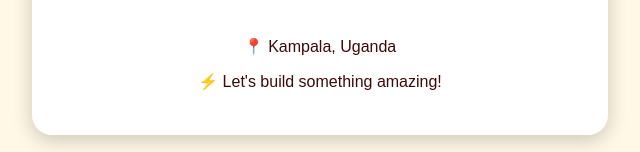
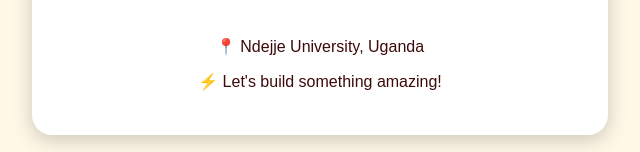
Before and after one commit to josephat18-cloud/josephat18.github.io, a plain HTML site: page index.html in a window 1280 px wide. Shown: the part 788-940 px from the top of the page, 320-960 px from the left. Drawn offline with Linux system fonts and the light colour scheme.

Commit message:
Update location from Kampala to Ndejje University

```diff
--- a/index.html
+++ b/index.html
@@ -37,7 +37,7 @@ h2{color:#5D0F11}
 <a class="btn" href="https://github.com/josephat18-cloud">⭐ GitHub</a>
 <a class="btn btn2" href="mailto:josephat@example.com">📧 Contact Me</a>
 <br><br>
-<p>📍 Kampala, Uganda</p>
+<p>📍 Ndejje University, Uganda</p>
 <p>⚡ Let's build something amazing!</p>
 </div>
 </body>
```
